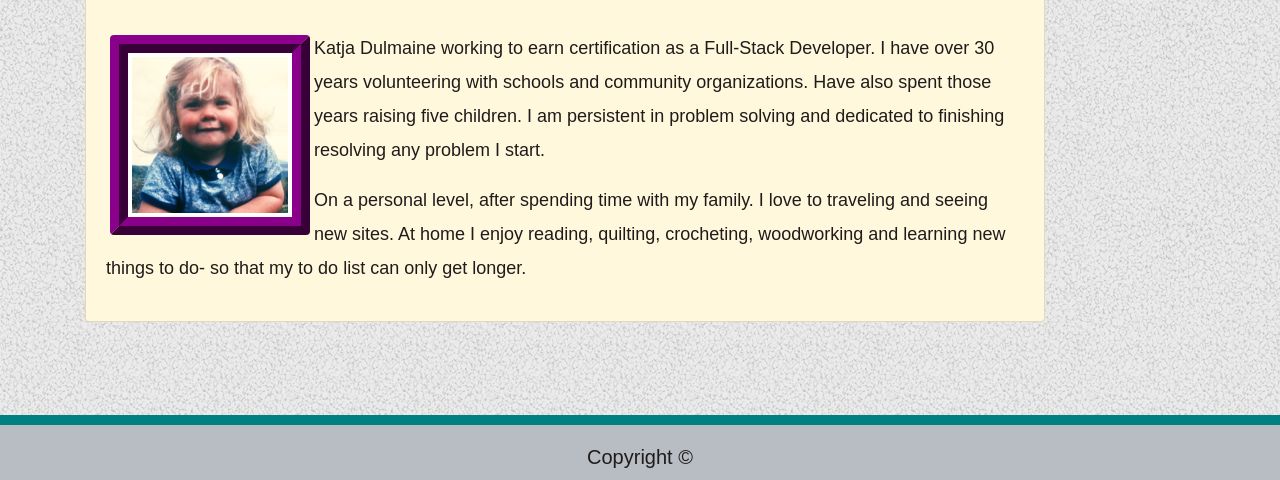
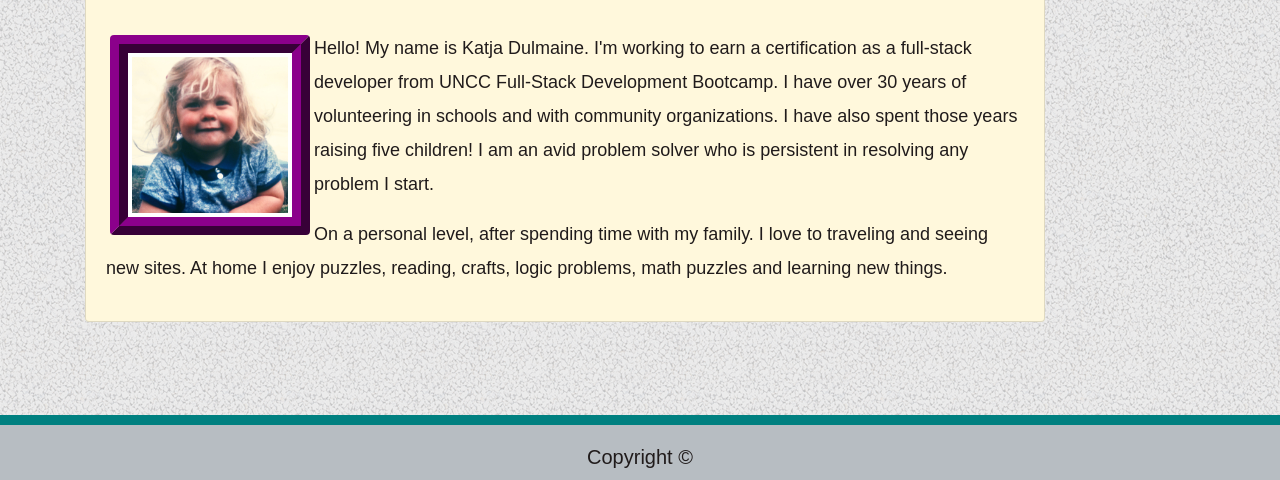
Before and after one commit to katjadulmaine/Bootstrap-Portfolio, a plain HTML site: page index.html in a window 1280 px wide. Shown: the part 320-800 px from the top of the page. Drawn offline with nearby package versions, Linux system fonts and the light colour scheme.

Commit message:
Project 1 Link

```diff
--- a/index.html
+++ b/index.html
@@ -49,15 +49,12 @@
                         <img src="assets/images/profile_2yrs.jpg" class="img-thumbnail" width="200" height="200"
                             alt="Portfolio">
                         <p class="card-text">
-                            Katja Dulmaine working to earn certification as a Full-Stack Developer. I have
-                            over 30 years volunteering with schools and community organizations. Have also
-                            spent those years raising five children. I am persistent in problem solving and
-                            dedicated to finishing resolving any problem I start.
+                            Hello! My name is Katja Dulmaine. I'm working to earn a certification as a full-stack developer from UNCC Full-Stack Development Bootcamp. I have over 30 years of volunteering in schools and with community organizations. I have also spent those years raising five children! I am an avid problem solver who is persistent in resolving any problem I start.
                         </p>
                         <p>
-                            On a personal level, after spending time with my family. I love to traveling and
-                            seeing new sites. At home I enjoy reading, quilting, crocheting, woodworking and
-                            learning new things to do- so that my to do list can only get longer.
+                            On a personal level, after spending time with my family. I love to traveling and seeing new
+                            sites. At home I enjoy puzzles, reading, crafts, logic problems, math puzzles and learning
+                            new things.
                         </p>
                     </div>
                 </div>
```
Also changed, not shown: portfolio.html (+6 -0 lines), assets/images/sagono.jpeg (added), 1 other file.
